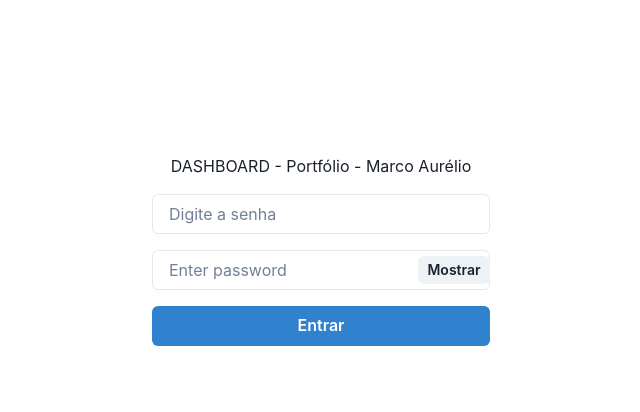
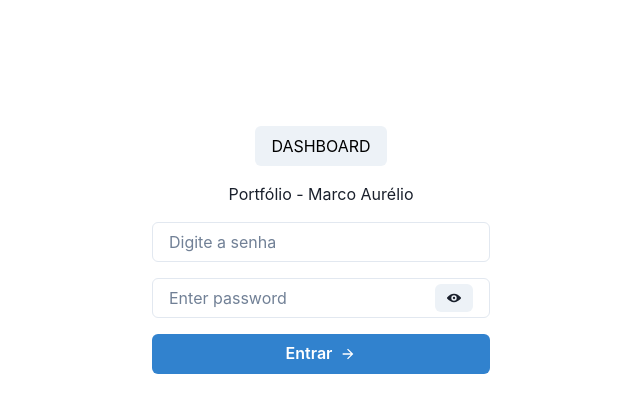
Before and after one commit to marcolongitude/mustafar-portfolio, a React (Create React App) app: page /login in a window 1280 px wide. Shown: the top 412 px of the page, without its empty margins (319-959 px from the left). Built offline with nearby package versions, Linux system fonts and the light colour scheme.

Commit message:
add icon and styles

```diff
--- a/package.json
+++ b/package.json
@@ -3,6 +3,7 @@
   "version": "0.1.0",
   "private": true,
   "dependencies": {
+    "@chakra-ui/icons": "^2.0.11",
     "@chakra-ui/react": "^2.3.7",
     "@emotion/react": "^11.10.5",
     "@emotion/styled": "^11.10.5",
--- a/src/App.tsx
+++ b/src/App.tsx
@@ -3,6 +3,7 @@ import { Box } from '@chakra-ui/react'
 
 import { Login } from './features/auth/Login'
 import { Counter } from './features/counter/Counter'
+import { PageNotFount } from './features/pageNotFound/PageNotFound'
 import { PrivateOutlet } from './utils/PrivateOutLet'
 
 
@@ -13,8 +14,9 @@ function App() {
         <Route path="/login" element={<Login />} />
         <Route element={<PrivateOutlet />}>
           <Route path="/counter" element={<Counter />} />
+          <Route path='*' element={<PageNotFount />} />
         </Route>
-        <Route path="*" element={<PrivateOutlet />} />
+        <Route path="*" element={<PageNotFount />} />
       </Routes>
     </Box>
   )
--- a/src/features/auth/Login.tsx
+++ b/src/features/auth/Login.tsx
@@ -8,7 +8,10 @@ import {
   Center,
   Box,
   useToast,
+  Highlight,
 } from '@chakra-ui/react'
+import { ViewOffIcon, ViewIcon, ArrowForwardIcon } from '@chakra-ui/icons'
+
 import { useNavigate } from 'react-router-dom'
 import { useDispatch } from 'react-redux'
 import { setCredentials } from './authSlice'
@@ -37,7 +40,7 @@ function PasswordInput({
       />
       <InputRightElement width="4.5rem">
         <Button h="1.75rem" size="sm" onClick={handleClick}>
-          {show ? 'Esconder' : 'Mostrar'}
+          {show ? <ViewOffIcon /> : <ViewIcon />}
         </Button>
       </InputRightElement>
     </InputGroup>
@@ -78,7 +81,9 @@ export const Login = () => {
   return (
     <Center h="500px">
       <VStack spacing="4">
-        <Box>DASHBOARD - Portfólio - Marco Aurélio</Box>
+        <Highlight query='DASHBOARD' styles={{ px: '1', py: '1', bg: 'gray.100', borderRadius: 'md', paddingTop: '2', paddingRight: '4', paddingLeft: '4', paddingBottom: '2' }}  >
+          DASHBOARD Portfólio - Marco Aurélio
+        </Highlight>
         <InputGroup>
           <Input
             onChange={handleChange}
@@ -97,6 +102,7 @@ export const Login = () => {
           onClick={submit}
           colorScheme="blue"
           isLoading={isLoading}
+          rightIcon={<ArrowForwardIcon />}
         >
           Entrar
         </Button>
--- /dev/null
+++ b/src/features/pageNotFound/PageNotFound.tsx
@@ -0,0 +1,5 @@
+const PageNotFount = () => {
+    return <h1>Pagina não encontrada</h1>
+}
+
+export { PageNotFount }
--- a/src/hooks/useAuth.ts
+++ b/src/hooks/useAuth.ts
@@ -5,5 +5,7 @@ import { useTypedSelector } from './store'
 export const useAuth = () => {
     const user = useTypedSelector(selectCurrentUser)
 
+    console.log(user ? true : false)
+
     return useMemo(() => ({ user }), [user])
 }
```
Also changed, not shown: 1 other file (tests, documents, lock files or other folders).
